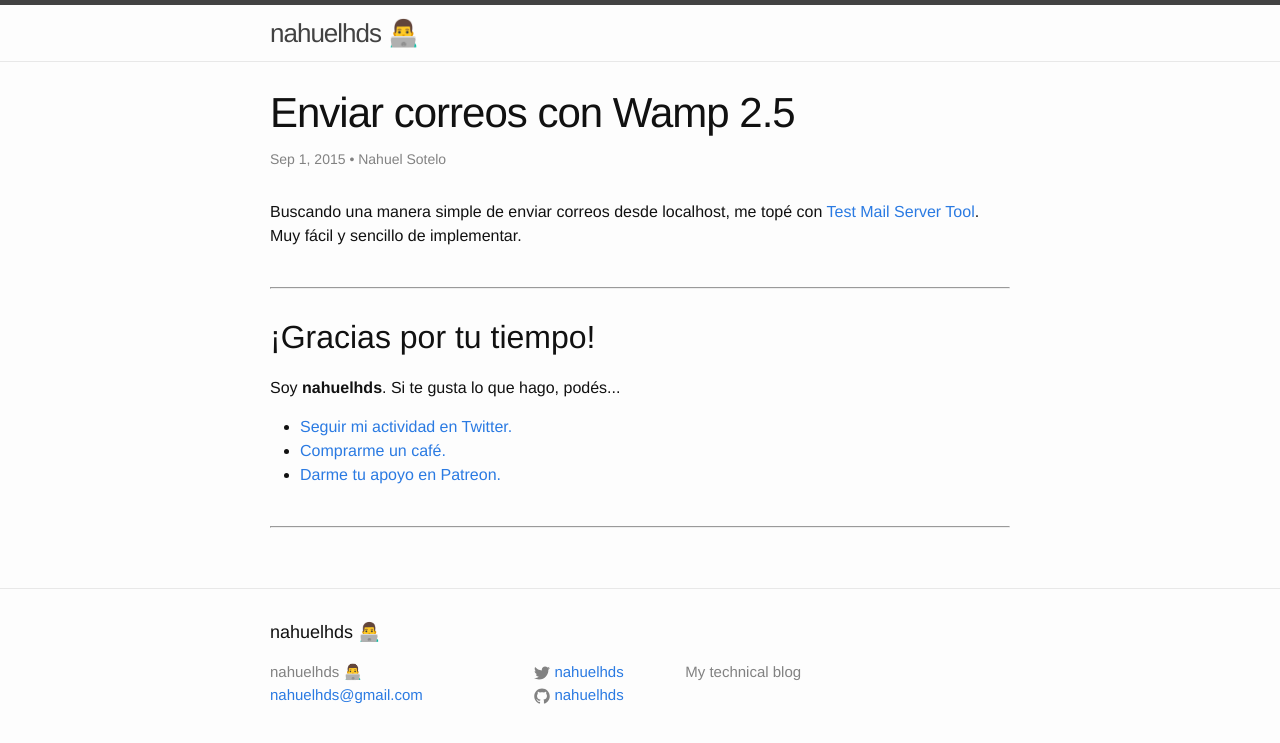
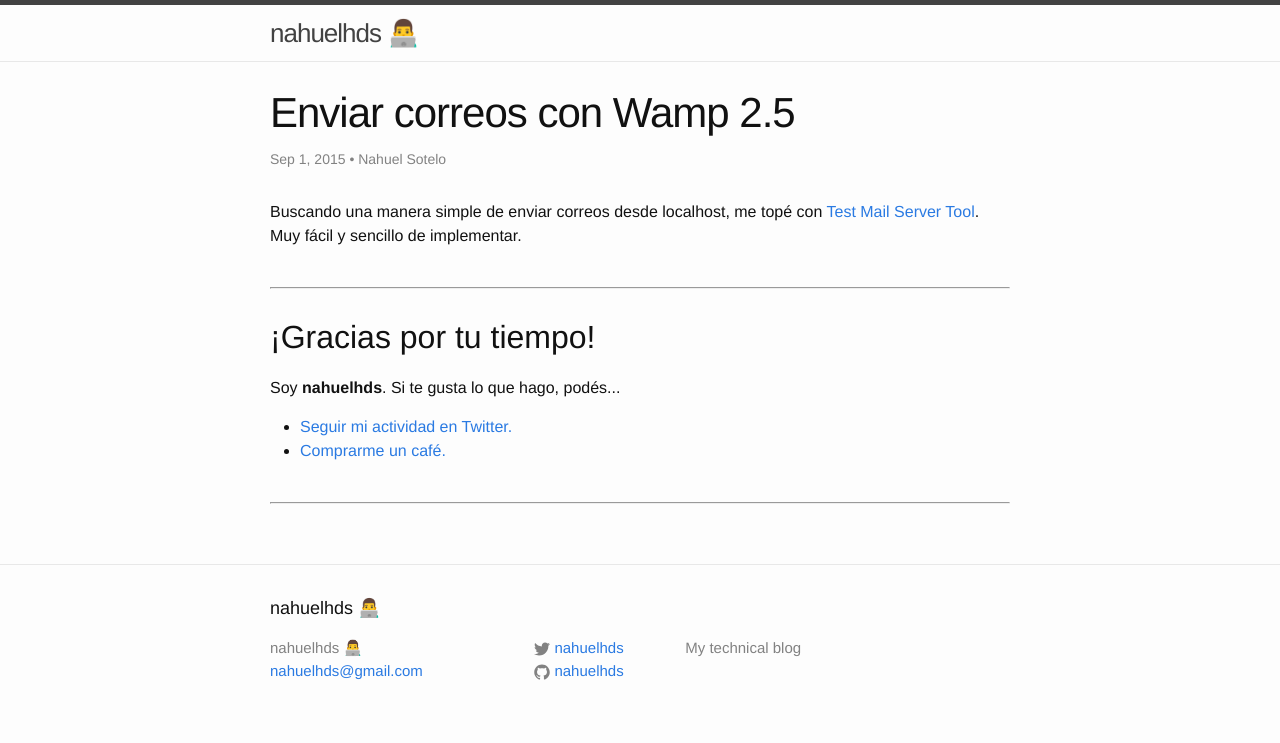
Before and after one commit to nahuelhds/nahuelhds.github.io, a Jekyll site: the page built from _posts/2015-09-01-Enviar-correos-con-Wamp2.5.md, in a window 1280 px wide. Shown: the top 743 px of the page. Built offline with Jekyll 4.4.1, drawn with Linux system fonts in a browser that asks for light colours; comment, search, counter and statistics services are not loaded.

Commit message:
No patreon

```diff
--- a/_includes/thankyou.html
+++ b/_includes/thankyou.html
@@ -9,7 +9,7 @@
       <ul>
         <li><a href="https://twitter.com/nahuelhds">Seguir mi actividad en Twitter.</a></li>
         <li><a href="https://ko-fi.com/nahuelhds">Comprarme un café.</a></li>
-        <li> <a href="https://www.patreon.com/nahuelhds">Darme tu apoyo en Patreon.</a></li>
+<!--        <li> <a href="https://www.patreon.com/nahuelhds">Darme tu apoyo en Patreon.</a></li>-->
       </ul>
     </p>
   {% else %}
@@ -19,7 +19,7 @@
       <ul>
         <li><a href="https://twitter.com/nahuelhds">Follow my activity on Twitter</a></li>
         <li><a href="https://ko-fi.com/nahuelhds">Buy me a coffee.</a></li>
-        <li> <a href="https://www.patreon.com/nahuelhds">Give me support on Patreon.</a></li>
+<!--        <li> <a href="https://www.patreon.com/nahuelhds">Give me support on Patreon.</a></li>-->
       </ul>
     </p>
 {% endcase %}
```
